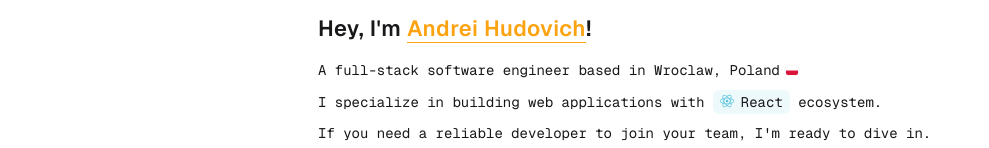
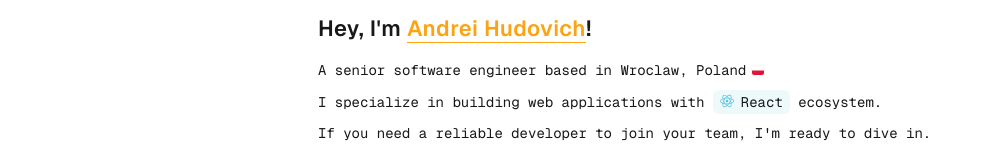
Before and after one commit to ahudovich/hudovich.com, a Next.js app: page / in a window 1280 px wide. Shown: the part 150-298 px from the top of the page, without its empty margins (2-991 px from the left). Built offline with nearby package versions, Linux system fonts and the light colour scheme; no server answers.

Commit message:
chore: update my job title

```diff
--- a/app/page.tsx
+++ b/app/page.tsx
@@ -6,9 +6,9 @@ import { HomeTechStack } from '@/components/pages/home/HomeTechStack'
 import type { Metadata } from 'next'
 
 export const metadata: Metadata = {
-  title: 'Andrei Hudovich - Full-Stack Software Engineer',
+  title: 'Andrei Hudovich - Senior Software Engineer',
   description:
-    "A full-stack software engineer based in Wroclaw, Poland. If you need a reliable developer to join your team, I'm ready to dive in.",
+    "A senior software engineer based in Wroclaw, Poland. If you need a reliable developer to join your team, I'm ready to dive in.",
   alternates: {
     canonical: '/',
   },
--- a/components/pages/home/HomeHero.tsx
+++ b/components/pages/home/HomeHero.tsx
@@ -23,8 +23,7 @@ export function HomeHero() {
       <div className="mb-5 text-md leading-[1.75] space-y-1.75">
         <p>
           <span className="sm:inline-block sm:mb-1.75">
-            A full-stack software engineer based in Wroclaw,{' '}
-            <span className="sm:hidden">Poland. </span>
+            A senior software engineer based in Wroclaw, <span className="sm:hidden">Poland. </span>
             <span className="hidden sm:inline-flex sm:items-center sm:gap-1.5">
               Poland
               <IconFlagPoland className="shrink-0 w-3 h-[0.5625rem] rounded-xs drop-shadow-[0_0_1px_rgba(0,0,0,0.1)]" />
```
Also changed, not shown: app/opengraph-image.png.
